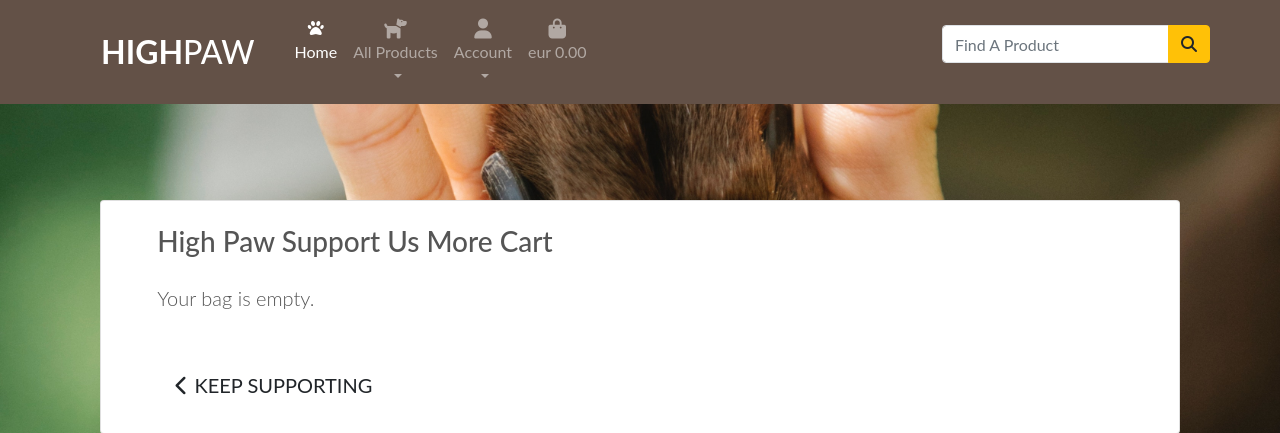
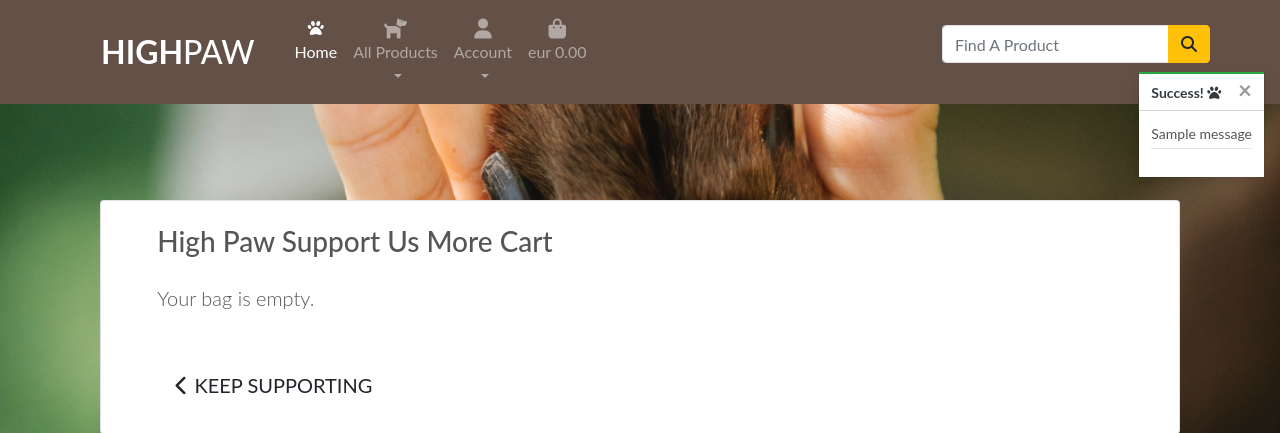
Before and after one commit to ANNAhabANNA/high_paw_support_us_more_v1, a Django app: page /bag/ in a window 1280 px wide. Shown: the top 433 px of the page. Run offline with Django 3.2, Linux system fonts and the light colour scheme; tables that the repository leaves empty hold one stand-in row (values such as "Sample post"); one stand-in notice (Sample message) is shown; some libraries are stand-ins or nearby versions.

Commit message:
Create toast messsages templates

```diff
--- a/bag/templates/bag/bag.html
+++ b/bag/templates/bag/bag.html
@@ -46,7 +46,7 @@
                                             <td class="py-3">
                                                 <p class="my-0">{{ item.product.price }} euro</p>
                                             </td>
-                                            <td class="py-3 w-25">
+                                            <td class="py-3">
                                                 <!--Quantity button-->
                                                 <form class="form update-form" method="POST" action="{% url 'adjust_product' item.item_id %}">
                                                     {% csrf_token %}
@@ -86,7 +86,7 @@
                                                 <a class="remove-item text-danger float-right" id="remove_{{ item.item_id }}" data-product_size="{{ item.size }}"><small>Remove</small></a>
                                             </td>
                                             <td class="py-3">
-                                                <p class="my-0">${{ item.product.price | calculate_subtotal:item.quantity }}</p>
+                                                <p class="my-0">eur {{ item.product.price | calculate_subtotal:item.quantity }}</p>
                                             </td>
                                         </tr>
                                         {% endfor %}
--- a/bag/views.py
+++ b/bag/views.py
@@ -1,4 +1,7 @@
-from django.shortcuts import render, redirect, reverse, HttpResponse
+from django.shortcuts import render, redirect, reverse, HttpResponse, get_object_or_404
+from django.contrib import messages
+
+from products.models import Product
 
 # Create your views here.
 
@@ -11,6 +14,7 @@ def review_bag(request):
 def add_product(request, item_id):
     """ Add a quantity of the specified product to the shopping bag """
 
+    product = get_object_or_404(Product, pk=item_id)
     # Gets quantity from the view.
     quantity = int(request.POST.get('quantity'))
 
@@ -38,6 +42,7 @@ def add_product(request, item_id):
             bag[item_id] += quantity
         else:
             bag[item_id] = quantity
+            messages.success(request, f'Added {product.name} to your bag')
 
     # Overwrite the variable in the session with the updated version.
     request.session['bag'] = bag
@@ -46,6 +51,7 @@ def add_product(request, item_id):
 def adjust_product(request, item_id):
     """Adjust the quantity of the specified product to the specified amount"""
 
+    product = Product.objects.get(pk=item_id)
     quantity = int(request.POST.get('quantity'))
     size = None
     if 'product_size' in request.POST:
--- a/high_paw_shop/settings.py
+++ b/high_paw_shop/settings.py
@@ -90,6 +90,9 @@ TEMPLATES = [
         },
     },
 ]
+
+# Sotres toast messages in the session
+MESSAGE_STORAGE = 'django.contrib.messages.storage.session.SessionStorage'
 
 AUTHENTICATION_BACKENDS = [
     # Needed to login by username in Django admin, regardless of `allauth`
--- a/static/css/base.css
+++ b/static/css/base.css
@@ -77,3 +77,19 @@ h5 {
 .remove-item {
     cursor: pointer;
 }
+
+/*Toast messages*/
+.message-container {
+  position: fixed;
+  top: 72px;
+  right: 15px;
+  z-index: 99999999999;
+}
+
+.custom-toast {
+  overflow: visible;
+}
+
+.toast-capper {
+  height: 2px;
+}
--- a/templates/base.html
+++ b/templates/base.html
@@ -142,7 +142,21 @@
     </header>
 
     {% if messages %}
-        <div class="message-container"></div>
+    <div class="message-container">
+        {% for message in messages %}
+            {% with message.level as level %}
+                {% if level == 40 %}
+                    {% include 'includes/toasts/toast_error.html' %}
+                {% elif level == 30 %}
+                    {% include 'includes/toasts/toast_warning.html' %}
+                {% elif level == 25 %}
+                    {% include 'includes/toasts/toast_success.html' %}
+                {% else %}
+                    {% include 'includes/toasts/toast_info.html' %}
+                {% endif %}
+            {% endwith %}
+        {% endfor %}
+    </div>
     {% endif %}
 
     {% block page_header %}
@@ -152,8 +166,10 @@
     {% endblock %}
 
     {% block postloadjs %}
+    <script type="text/javascript">
+      $('.toast').toast('show');
+    </script>
     {% endblock %}
-
 
   </body>
 </html>
--- /dev/null
+++ b/templates/includes/toasts/toast_success.html
@@ -0,0 +1,52 @@
+<div class="toast custom-toast rounded-0 border-top-0" data-autohide="false">
+    <div class="arrow-up arrow-success"></div>
+    <div class="w-100 toast-capper bg-success"></div>
+    <div class="toast-header bg-white text-dark">
+        <strong class="mr-auto">Success! <i class="fas fa-paw"></i></strong>
+        <button type="button" class="ml-2 mb-1 close text-dark" data-dismiss="toast" aria-label="Close">
+            <span aria-hidden="true">&times;</span>
+        </button>
+    </div>
+    <div class="toast-body bg-white">
+        <div class="row">
+            <div class="col">
+                {{ message }}
+                <hr class="mt-1 mb-3">
+            </div>
+        </div>
+        {% if total and not on_profile_page %}
+            <p class="logo-font bg-white text-black py-1">Your Bag ({{ product_count }})</p>
+            <div class="bag-notification-wrapper">
+                {% for item in bag_items %}
+                    <div class="row">
+                        <div class="col-3 my-1">
+                            {% if item.product.image %}
+                            <img class="w-100" src="{{ item.product.image.url }}" alt="{{ item.product.name }}">
+                            {% else %}
+                            <img class="w-100" src="{{ MEDIA_URL }}noimage.jpg" alt="{{ item.product.name }}">
+                            {% endif %}
+                        </div>
+                        <div class="col-9">
+                            <p class="my-0"><strong>{{ item.product.name }}</strong></p>
+                            <p class="my-0 small text-muted">Qty: {{ item.quantity }}</p>
+                        </div>
+                    </div>
+                {% endfor %}
+            </div>
+            <div class="row">
+                <div class="col">
+                    <strong><p class="mt-3 mb-1 text-black">
+                        Total:
+                        <span class="float-right">{{ grand_total|floatformat:2 }} euro</span>
+                    </p></strong>
+                    <a href="{% url 'review_bag' %}" class="btn btn-black btn-block rounded-0">
+                        <span class="text-uppercase">Go To Secure Checkout</span>
+                        <span class="icon">
+                            <i class="fas fa-lock"></i>
+                        </span>
+                    </a>
+                </div>
+            </div>
+        {% endif %}
+    </div>
+</div>
```
Also changed, not shown: templates/includes/toasts/toast_error.html (added, +13 -0 lines), templates/includes/toasts/toast_info.html (added, +13 -0 lines), templates/includes/toasts/toast_warning.html (added, +13 -0 lines).
